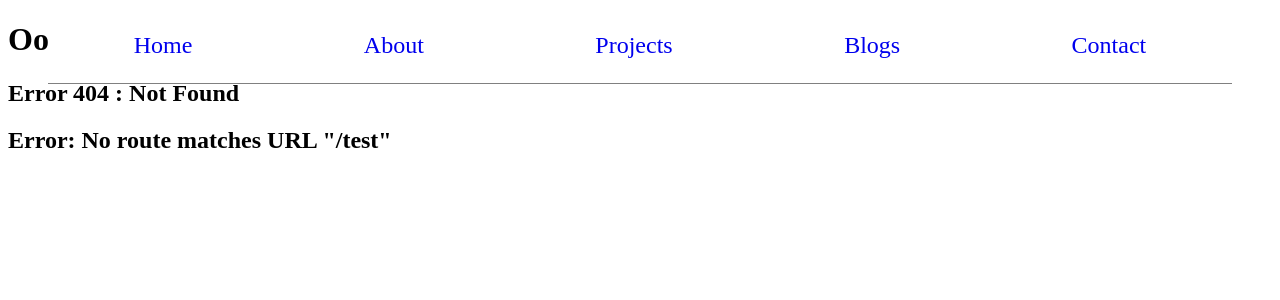
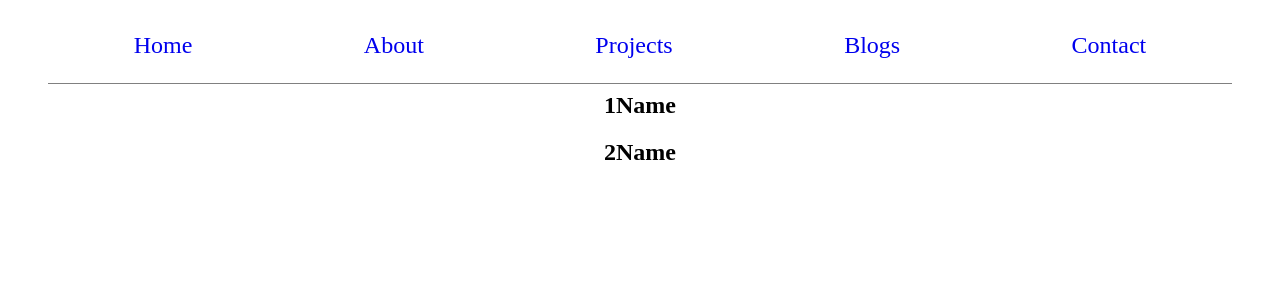
Before and after one commit to ShivamT16/shivam-tripathi, a React (Create React App) app: page /test in a window 1280 px wide. Before the commit this address had no page. Shown: the top 300 px of the page. Built offline with nearby package versions, Linux system fonts and the light colour scheme.

Commit message:
testing classes

```diff
--- /dev/null
+++ b/src/pages/TestOne.js
@@ -0,0 +1,27 @@
+import React from "react"
+import { TestTwo } from "./TestTwo"
+
+export class TestOne extends React.Component {
+    constructor(props) {
+        super(props)
+        console.log( this.props.name + "constructor")
+       }
+
+       componentDidMount(){
+           console.log(this.props.name + "didMount")
+       }
+
+       componentWillUnmount(){
+         console.log(this.props.name + "didUnmount")
+       }
+
+  render() {
+    return(
+        <div>
+            {console.log(this.props.name + "render")}
+           <h2> {this.props.name} </h2>
+           <TestTwo name={"2Name"} />
+        </div>
+    )
+  }
+}
--- /dev/null
+++ b/src/pages/TestTwo.js
@@ -0,0 +1,25 @@
+import React from "react"
+
+export class TestTwo extends React.Component {
+    constructor(props) {
+        super(props)
+        console.log( this.props.name + "constructor")
+       }
+
+       componentDidMount(){
+           console.log(this.props.name + "didMount")
+       }
+
+       componentWillUnmount(){
+         console.log(this.props.name + "didUnmount")
+       }
+
+  render() {
+    return(
+        <div>
+            {console.log(this.props.name + "render")}
+           <h2> {this.props.name} </h2>
+        </div>
+    )
+  }
+}
--- /dev/null
+++ b/src/pages/Testmain.js
@@ -0,0 +1,29 @@
+import React from "react"
+import { TestOne } from "./TestOne"
+import { TestTwo } from "./TestTwo"
+
+export class TestMain extends React.Component {
+  // eslint-disable-next-line no-useless-constructor
+  constructor(props) {
+   super(props)
+   console.log("main constructor")
+  }
+
+  componentDidMount(){
+      console.log("main didMount")
+  }
+
+  componentWillUnmount(){
+    console.log("main didUnmount")
+  }
+
+  render() {
+    return(
+        <div>
+            {console.log("main render")}
+            <TestOne name={"1Name"} />
+            {/* <TestTwo name={"2Name"} /> */}
+        </div>
+    )
+  }
+}
```
Also changed, not shown: src/index.js (+5 -3 lines).
